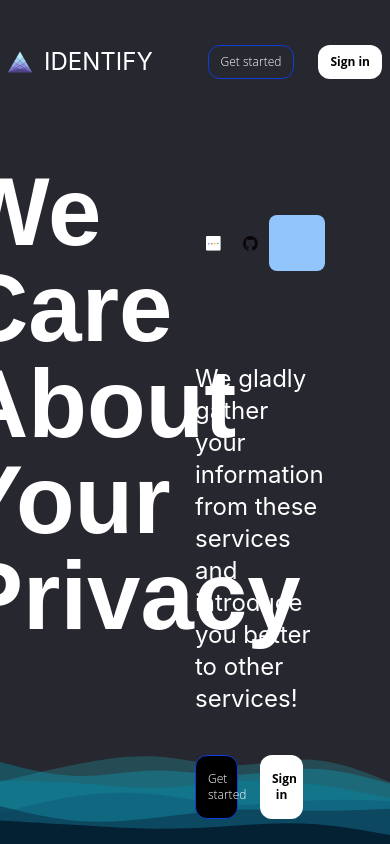
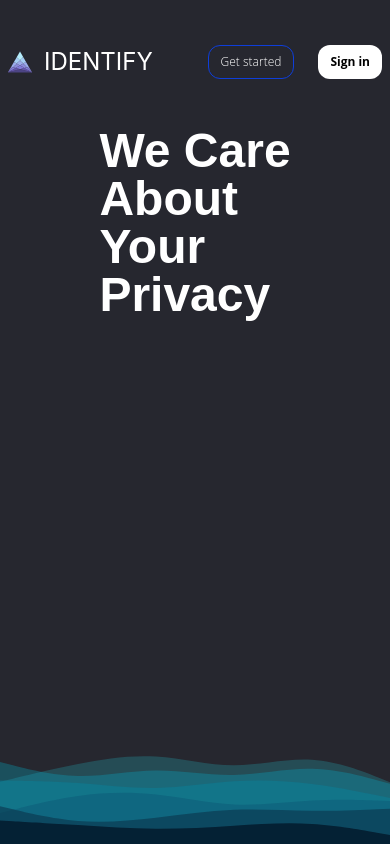
Before and after one commit to KazutoMartin/IDentify, a React (Create React App) app in the folder front/identify/: page / in a window 390 px wide. Built offline with nearby package versions, Linux system fonts and the light colour scheme.

Commit message:
responsive

```diff
--- a/front/identify/src/components/LandingPage.jsx
+++ b/front/identify/src/components/LandingPage.jsx
@@ -9,9 +9,10 @@ import { useNavigate } from "react-router-dom";
 function LandingPage() {
   const navigate = useNavigate();
   return (
+    <>
     <motion.div
       exit={{ y: -1200, transition: { duration: 0.5 } }}
-      className="w-screen h-full overflow-hidden"
+      className="sml:hidden w-screen h-full overflow-hidden"
     >
       <div className="flex w-full h-full">
         <div className="flex justify-left items-center h-full w-1/6"></div>
@@ -143,6 +144,31 @@ function LandingPage() {
         <div className="flex justify-left items-center  h-full w-1/6"></div>
       </div>
     </motion.div>
+    <motion.div
+      exit={{ y: -1200, transition: { duration: 0.5 } }}
+      className="hidden sml:flex w-screen flex-col h-full overflow-hidden"
+      >
+  <div className="h-2/3 w-full flex justify-center items-center">
+  <motion.div
+            className="flex justify-center items-center"
+            initial={{ x: -700, opacity: 0, scale: 0.5, y: -500 }}
+            animate={{ x: 0, opacity: 1, scale: 1, y: -80 }}
+            transition={{ ease: "backInOut", duration: 2 }}
+          >
+            <h1 className="text-white font-title font-bold text-5xl">
+              We Care
+              <br />About <br /> Your <br />
+              Privacy
+            </h1>
+          </motion.div>
+  </div>
+  <div className="h-1/3 w-full"></div>
+  <div className="h-1/3 w-full"></div>
+
+
+
+    </motion.div>
+    </>
   );
 }
 
```
Also changed, not shown: 2 other files (tests, documents, lock files or other folders).
